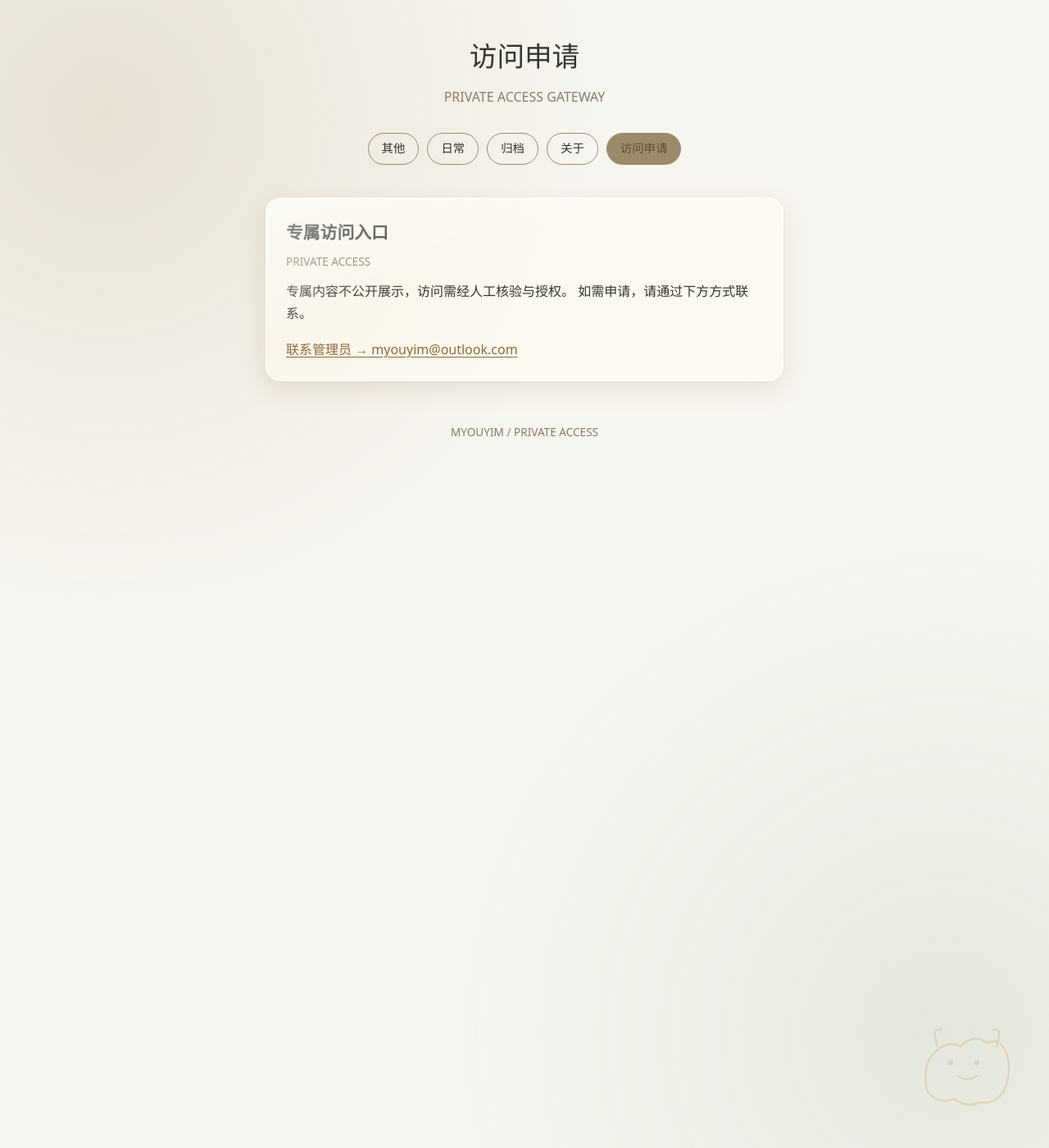
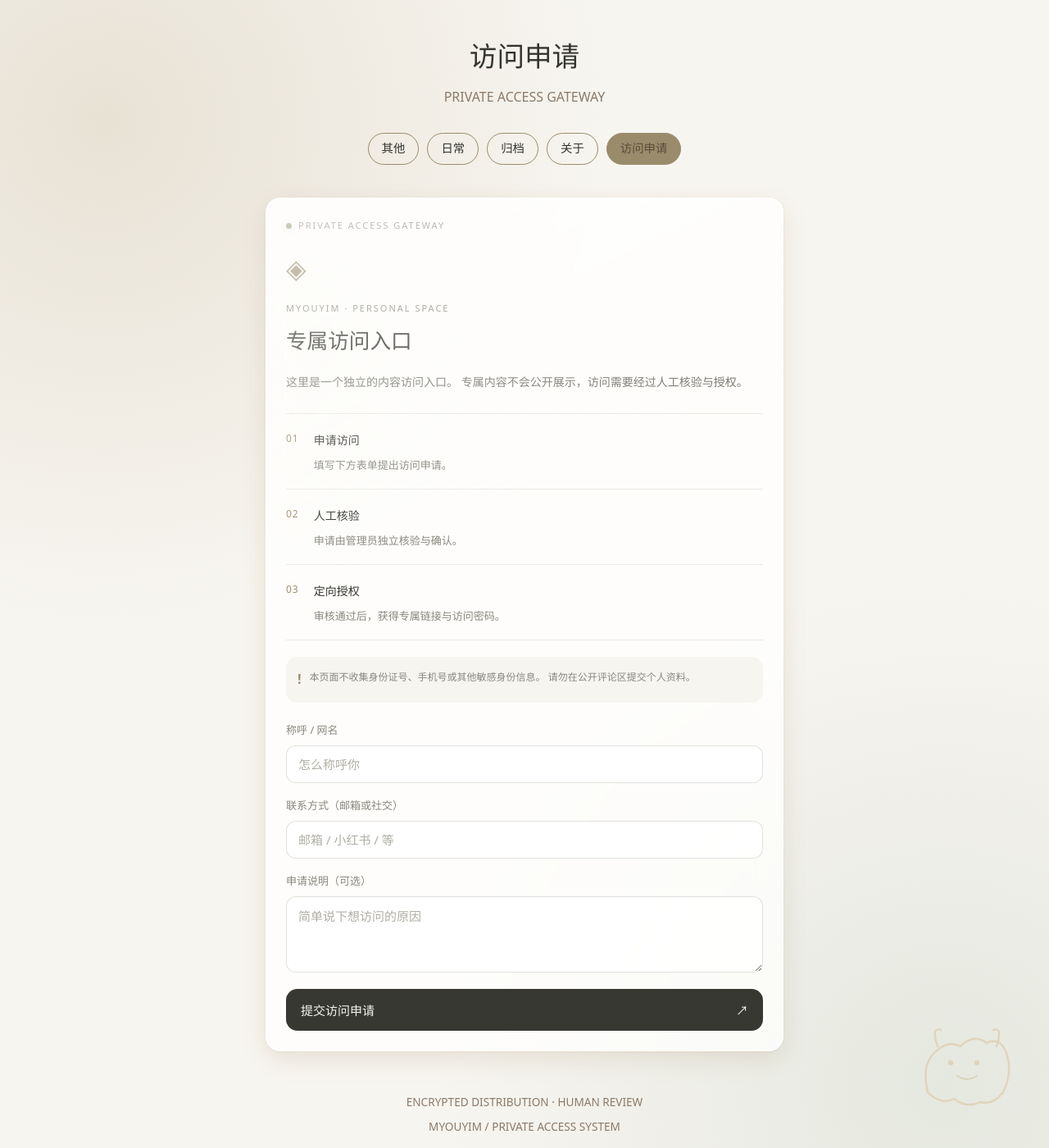
Before and after one commit to MYOUYIM/MYOUYIM.github.io, a Jekyll site: the page invitation/index.html, which Jekyll copies as it is, in a window 1280 px wide and 1400 px high. Shown: the whole window at 82% size. Built offline with Jekyll 4.4.1, drawn with Linux system fonts in a browser that asks for light colours.

Commit message:
更新 index.html

```diff
--- a/invitation/index.html
+++ b/invitation/index.html
@@ -25,21 +25,82 @@
     </nav>
 
     <main>
-      <article class="post">
+      <article class="post invitation-card">
+        <div class="status">
+          <span class="dot"></span>
+          PRIVATE ACCESS GATEWAY
+        </div>
+
+        <div class="symbol">◈</div>
+        <p class="eyebrow">MYOUYIM · PERSONAL SPACE</p>
         <h2>专属访问入口</h2>
-        <p class="date">PRIVATE ACCESS</p>
-        <p>
-          专属内容不公开展示，访问需经人工核验与授权。
-          如需申请，请通过下方方式联系。
+
+        <p class="intro">
+          这里是一个独立的内容访问入口。
+          专属内容不会公开展示，访问需要经过人工核验与授权。
         </p>
-        <p style="margin-top:16px;">
-          <a href="mailto:myouyim@outlook.com">联系管理员 → myouyim@outlook.com</a>
-        </p>
+
+        <div class="steps">
+          <div class="step">
+            <span class="num">01</span>
+            <div>
+              <strong>申请访问</strong>
+              <p>填写下方表单提出访问申请。</p>
+            </div>
+          </div>
+          <div class="step">
+            <span class="num">02</span>
+            <div>
+              <strong>人工核验</strong>
+              <p>申请由管理员独立核验与确认。</p>
+            </div>
+          </div>
+          <div class="step">
+            <span class="num">03</span>
+            <div>
+              <strong>定向授权</strong>
+              <p>审核通过后，获得专属链接与访问密码。</p>
+            </div>
+          </div>
+        </div>
+
+        <div class="notice">
+          <span class="notice-icon">!</span>
+          <p>
+            本页面不收集身份证号、手机号或其他敏感身份信息。
+            请勿在公开评论区提交个人资料。
+          </p>
+        </div>
+
+        <form action="https://formspree.io/f/xoedpqar" method="POST" class="invite-form">
+          <label>
+            称呼 / 网名
+            <input type="text" name="name" required placeholder="怎么称呼你">
+          </label>
+
+          <label>
+            联系方式（邮箱或社交）
+            <input type="text" name="contact" required placeholder="邮箱 / 小红书 / 等">
+          </label>
+
+          <label>
+            申请说明（可选）
+            <textarea name="message" rows="3" placeholder="简单说下想访问的原因"></textarea>
+          </label>
+
+          <input type="text" name="_gotcha" style="display:none" tabindex="-1" autocomplete="off">
+
+          <button type="submit" class="contact">
+            提交访问申请
+            <span>↗</span>
+          </button>
+        </form>
       </article>
     </main>
 
     <footer>
-      <p>MYOUYIM / PRIVATE ACCESS</p>
+      <p>ENCRYPTED DISTRIBUTION · HUMAN REVIEW</p>
+      <p>MYOUYIM / PRIVATE ACCESS SYSTEM</p>
     </footer>
   </div>
   <script src="../glass.js" defer></script>
```
